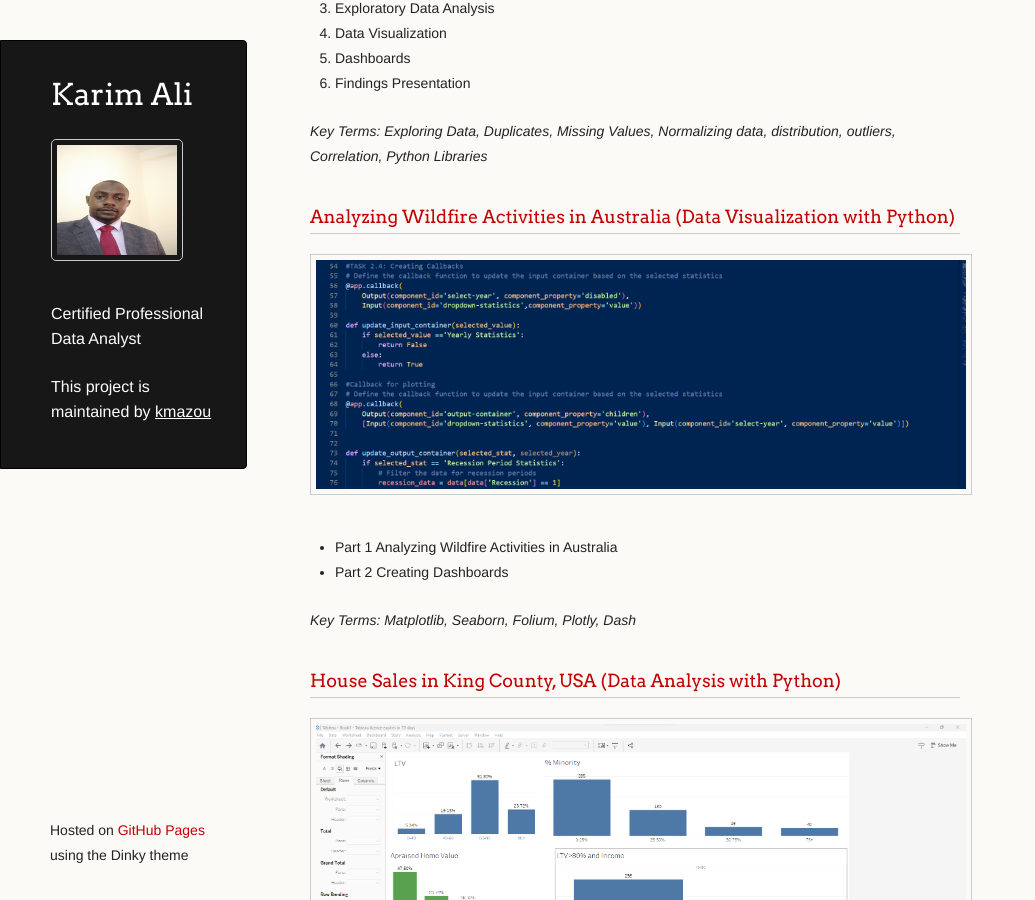
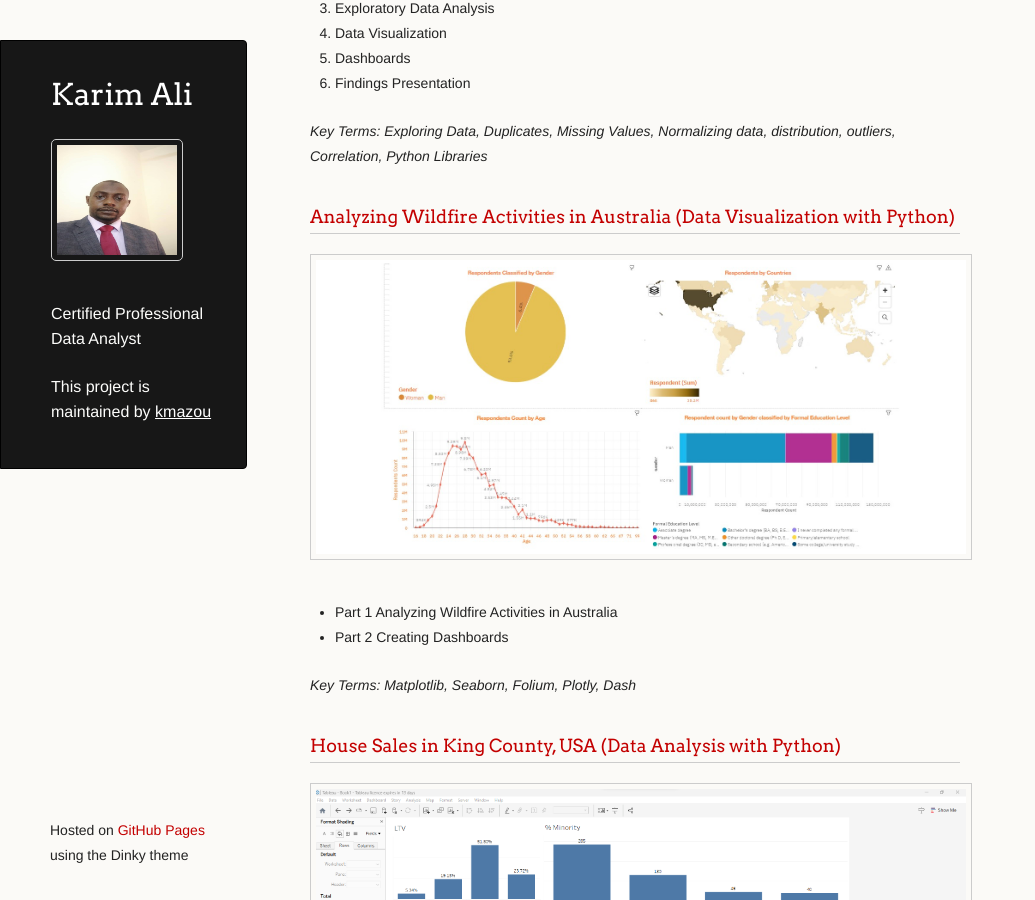
Before and after one commit to kmazou/Portfolio, a Jekyll site: the page built from index.md, in a window 1280 px wide and 900 px high, scrolled down 747 px. Shown: the whole window, without its empty margins (0-1035 px from the left). Built offline with Jekyll 4.4.1, drawn with Linux system fonts in a browser that asks for light colours.

Commit message:
Update default.html
Changed callback.png to dashboard

```diff
--- a/_layouts/default.html
+++ b/_layouts/default.html
@@ -46,7 +46,7 @@
             <p><em>Key Terms: Exploring Data, Duplicates, Missing Values, Normalizing data, distribution, outliers, Correlation, Python Libraries</em></p>
 
             <h3><a href="https://github.com/kmazou/Data-Visualization-with-Python/tree/main">Analyzing Wildfire Activities in Australia (Data Visualization with Python)</a></h3>
-            <img src="assets/img/Callbacks.png" alt="Callbacks">
+            <img src="assets/img/dashboard3.jpg" alt="Dashboard">
             <ul>
                 <li>Part 1 Analyzing Wildfire Activities in Australia</li>
                 <li>Part 2 Creating Dashboards</li>
```
